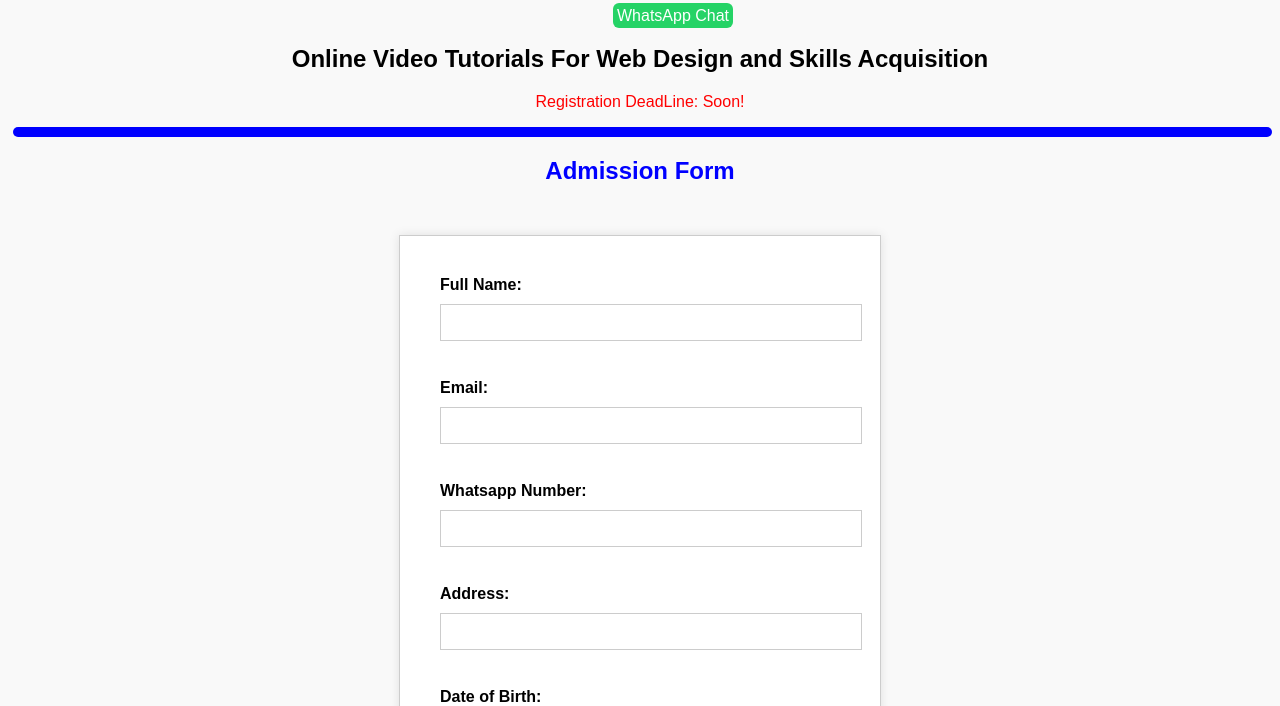
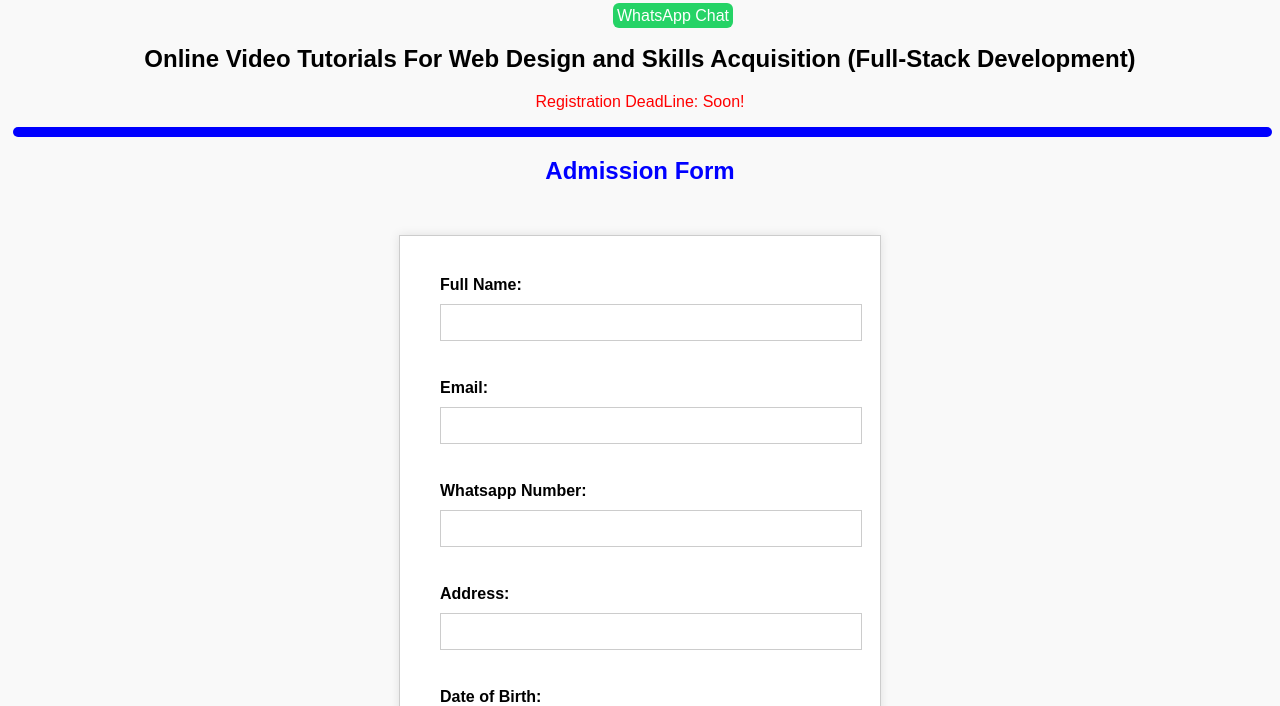
Before and after one commit to Ben-ben1/ceecoweb, a plain HTML site: page index.html in a window 1280 px wide. Shown: the part 394-1100 px from the top of the page. Drawn offline with Linux system fonts and the light colour scheme.

Commit message:
Update index.html

```diff
--- a/index.html
+++ b/index.html
@@ -12,7 +12,7 @@
 		<h1 align="center" class="reg">CEECOTECH WEB DESIGN</h1>
 
 			<a href="https://wa.me/23409030861777" class="play4">WhatsApp Chat</a>
-            <h2 align="center" class="reg1">Online Video Tutorials For Web Design and Skills Acquisition</h2>
+            <h2 align="center" class="reg1">Online Video Tutorials For Web Design and Skills Acquisition (Full-Stack Development)</h2>
 
 			<P align="center" class="reg2" style="color:red;">Registration DeadLine: Soon!</P>
 
```
